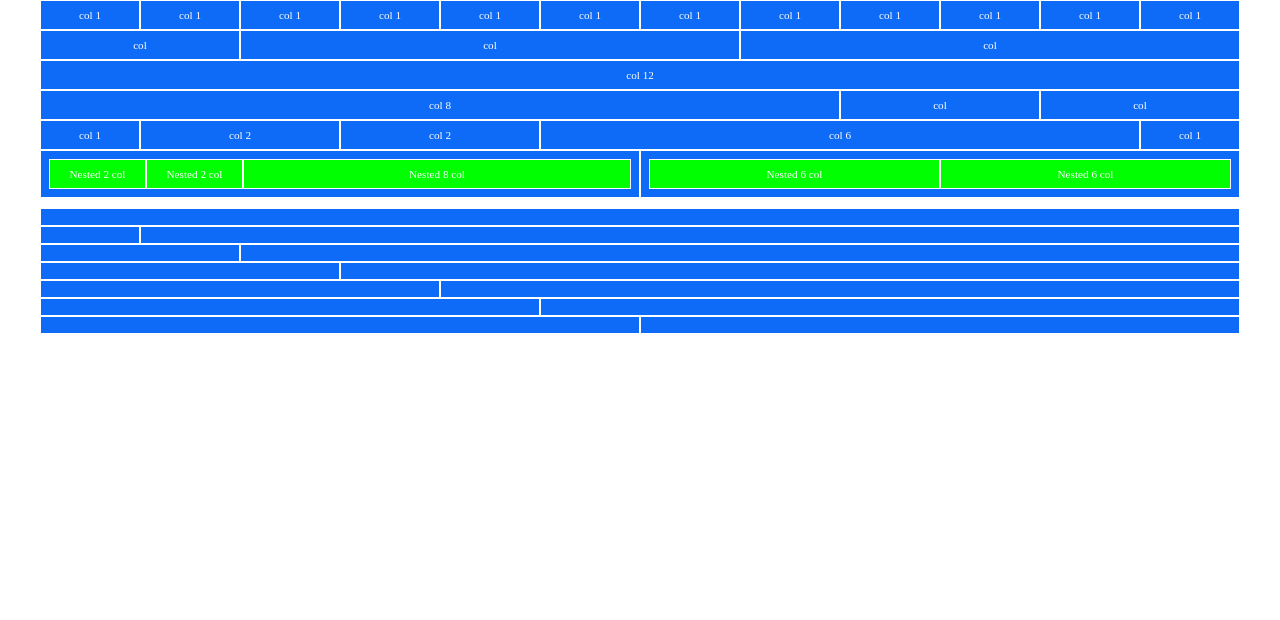
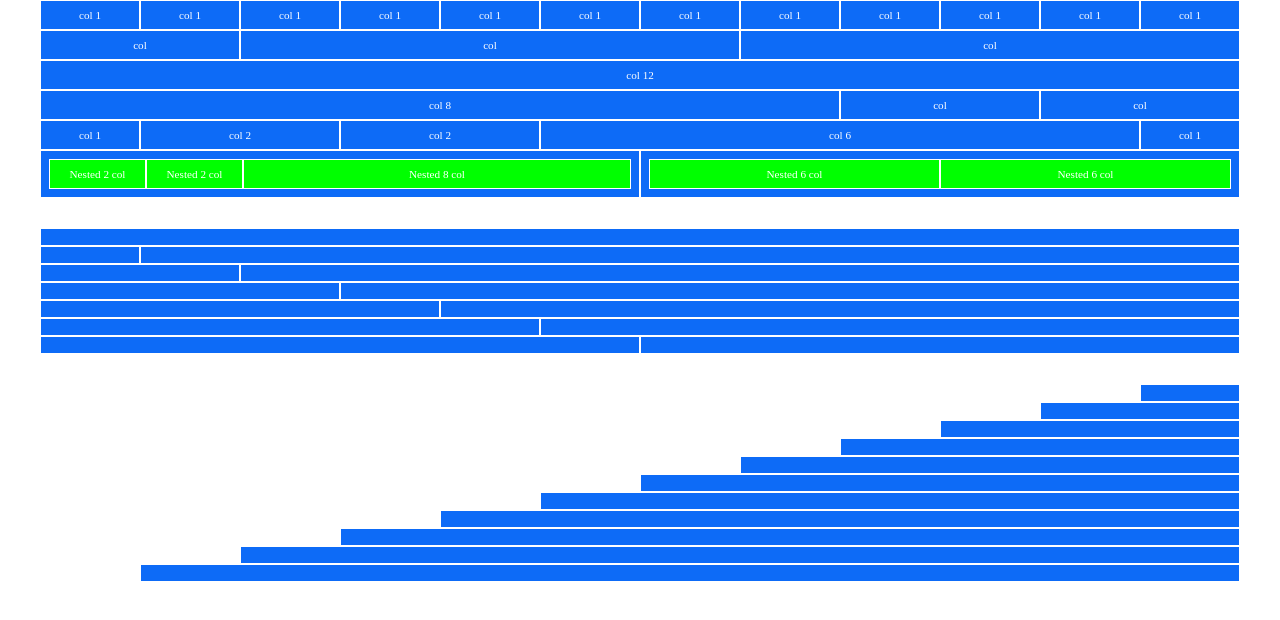
Before and after one commit to Al-Giovinetti/html-css-12bool, a plain HTML site: page index.html in a window 1280 px wide. Drawn offline with Linux system fonts and the light colour scheme.

Commit message:
Sezione con gli offset

```diff
--- a/css/style.css
+++ b/css/style.css
@@ -4,12 +4,8 @@
     box-sizing: border-box;
 }
 
-flex{
-    display: flex;
-}
-
 section{
-    padding-bottom: 10px;
+    padding-bottom: 30px;
 }
 
 [class^="col-"]{
@@ -17,10 +13,11 @@
     border: 1px solid white;
     color: white;
     padding: 0.5rem;
+    font-size: 0.7rem;
     text-align: center;
-    font-size: 0.7rem;
 }
 
 .bg-green{
     background-color: lime;
+    margin: auto;
 }
--- a/index.html
+++ b/index.html
@@ -87,10 +87,45 @@
                 <div class="col-6"></div>
                 <div class="col-6"></div>
             </div>
-
-
-
         </div>
+    </section>
+    <section>
+        <div class="container">
+            <div class="row">
+                <div class="col-1 offset-11"></div>
+            </div>
+            <div class="row">
+                <div class="col-2 offset-10"></div>
+            </div>
+            <div class="row">
+                <div class="col-3 offset-9"></div>
+            </div>
+            <div class="row">
+                <div class="col-4 offset-8"></div>
+            </div>
+            <div class="row">
+                <div class="col-5 offset-7"></div>
+            </div>
+            <div class="row">
+                <div class="col-6 offset-6"></div>
+            </div>
+            <div class="row">
+                <div class="col-7 offset-5"></div>
+            </div>
+            <div class="row">
+                <div class="col-8 offset-4"></div>
+            </div>
+            <div class="row">
+                <div class="col-9 offset-3"></div>
+            </div>
+            <div class="row">
+                <div class="col-10 offset-2"></div>
+            </div>
+            <div class="row">
+                <div class="col-11 offset-1"></div>
+            </div>
+        </div>
+    </section>
 
 
 </body>
```
